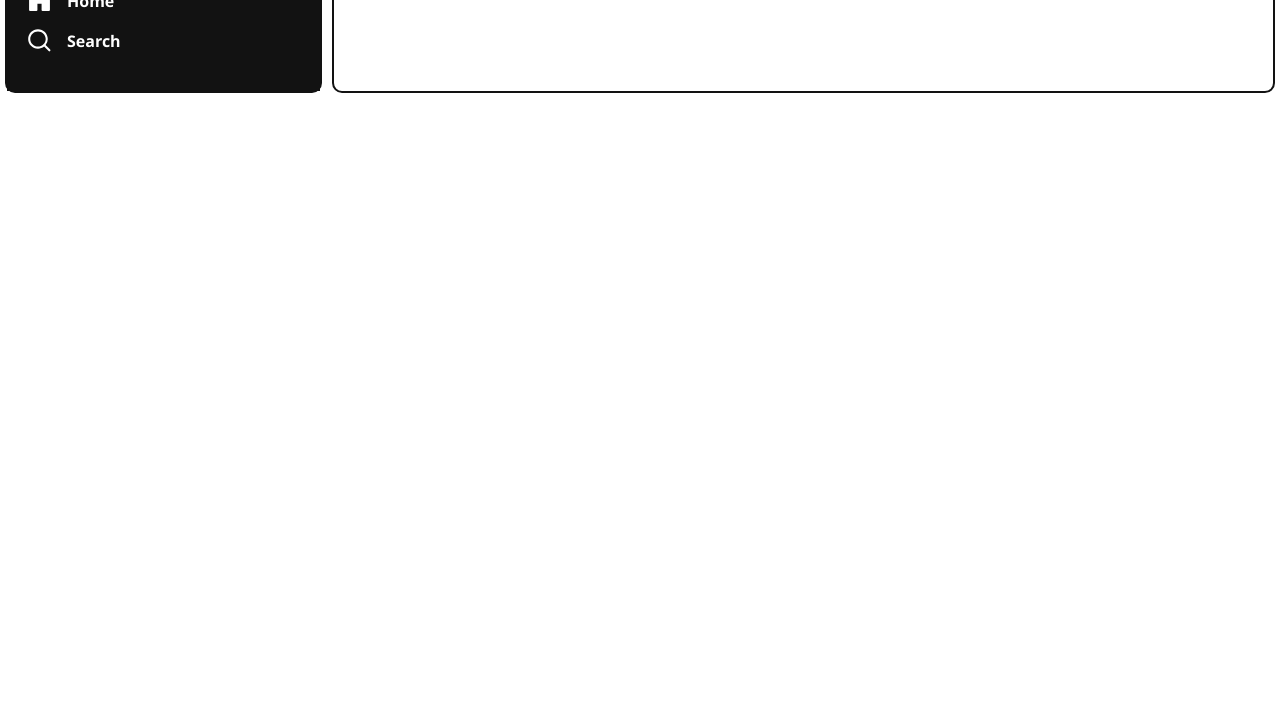
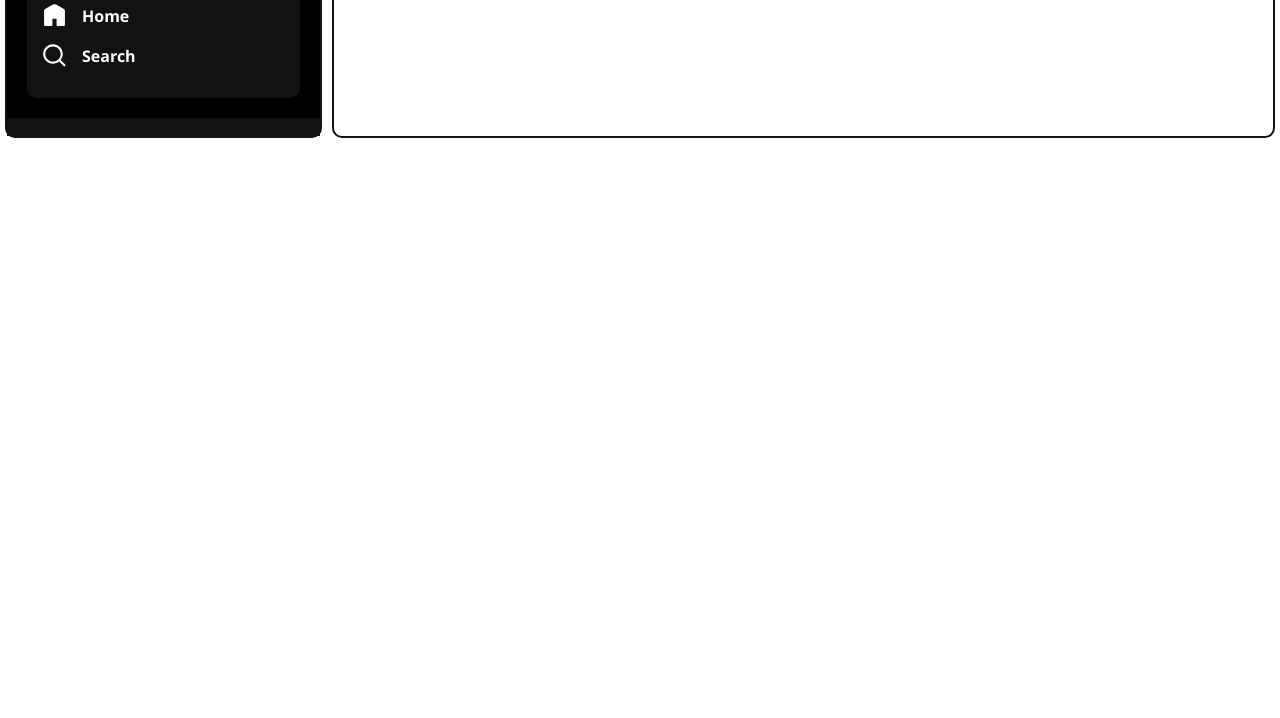
Before and after one commit to smanish2401/spotify-clone, a plain HTML site: page index.html in a window 1280 px wide. Shown: the part 82-800 px from the top of the page. Drawn offline with Linux system fonts and the light colour scheme.

Commit message:
minor changes in css

```diff
--- a/index.html
+++ b/index.html
@@ -12,14 +12,14 @@
 <body>
     <div class="flex">
         <div class="left border bg-black">
-            <div class="home">
+            <div class="home bg-grey">
                 <div class="logo"><img class="invert" src="logo.svg" alt=""></div>
                 <ul>
                     <li><img class="invert" src="home.svg" alt="">Home</li>
                     <li><img class="invert" src="search.svg" alt="">Search</li>
                 </ul>
             </div>
-            <div class="library bg-black">
+            <div class="library bg-grey">
                 <img src="library.svg" alt="">
             </div>
         </div>
--- a/style.css
+++ b/style.css
@@ -17,6 +17,8 @@
 }
 .home{
     margin: 20px;
+    padding: 15px;
+    border-radius: 10px;
 }
 
  .home ul li{
@@ -28,8 +30,13 @@
     margin: 15px 0;
     font-family: 'Segoe UI', Tahoma, Geneva, Verdana, sans-serif;
     font-weight: 700;
+
 }
 .bg-black{
+background-color: black;
+}
+
+.bg-grey{
     background-color: #121212;
     color:white;
 }
```
